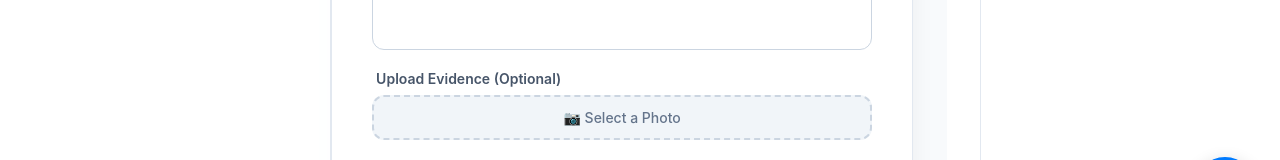
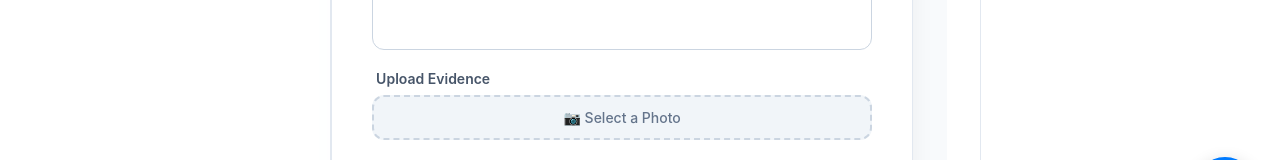
Before and after one commit to KarthikIthikash12/crowdFix, a React (Create React App) app in the folder frontend/: page /create in a window 1280 px wide. Shown: the part 558-718 px from the top of the page. Built offline with nearby package versions, Linux system fonts and the light colour scheme; no server answers; sample sign-in values are in the browser's storage.

Commit message:
Fix: Removed photo as optional

```diff
--- a/frontend/src/pages/CreateIssue.js
+++ b/frontend/src/pages/CreateIssue.js
@@ -93,7 +93,7 @@ function CreateIssue() {
           </div>
 
           <div style={localStyles.inputGroup}>
-            <label style={localStyles.label}>Upload Evidence (Optional)</label>
+            <label style={localStyles.label}>Upload Evidence</label>
             <div style={localStyles.fileUploadWrapper}>
               <input
                 type="file"
--- a/frontend/src/pages/Help.js
+++ b/frontend/src/pages/Help.js
@@ -10,7 +10,7 @@ const toggleFAQ = (index) => {
 
   {
     q: "How do I report an issue?",
-    a: "Click the 'Create' button in the sidebar. You'll need to provide a clear description (at least 5 characters), specify the location, and you can optionally upload a photo to provide more context."
+    a: "Click the 'Create' button in the sidebar. You'll need to provide a clear description (at least 5 characters), specify the location, and you must upload a photo to provide more context."
   },
   {
     q: "What kind of issues can I report?",
```
